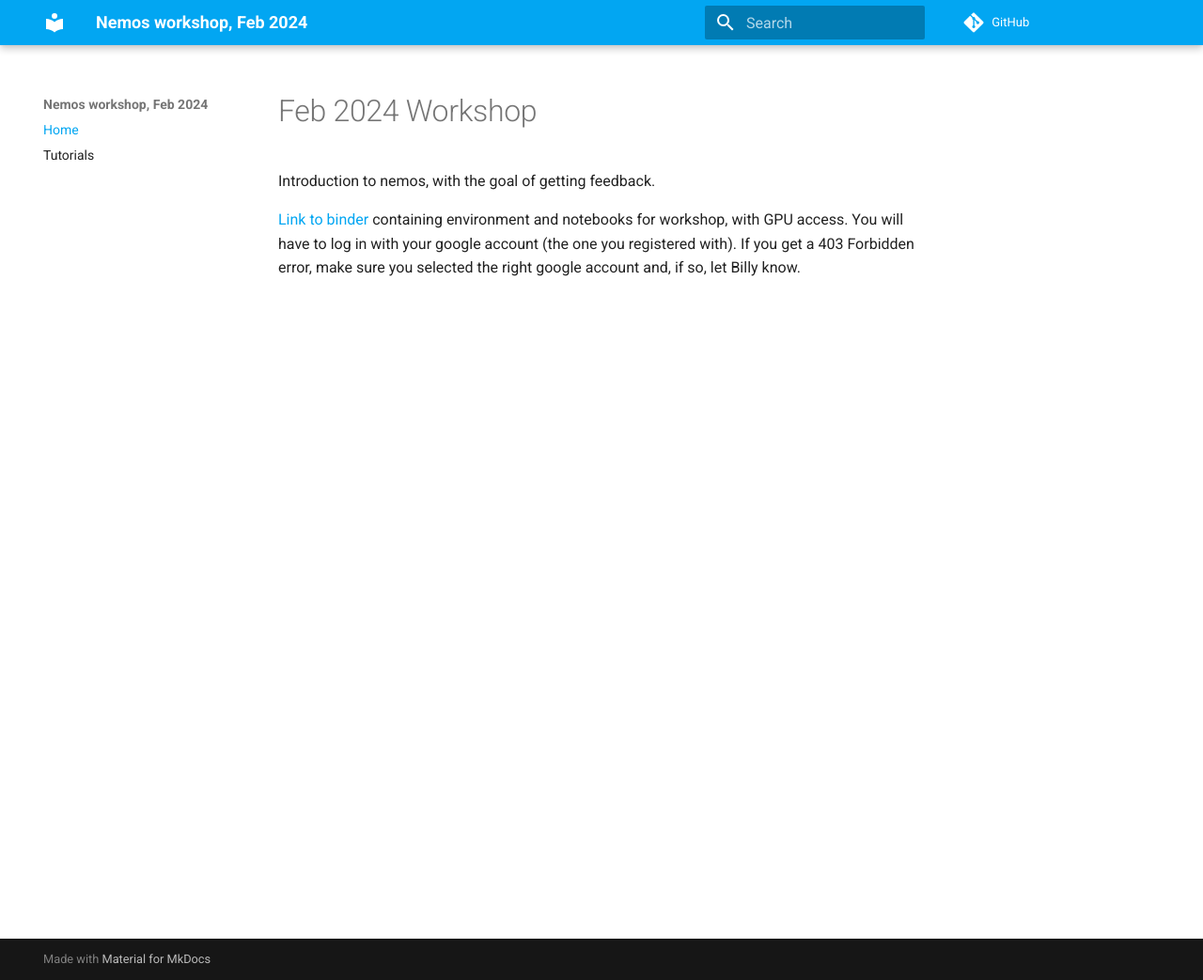
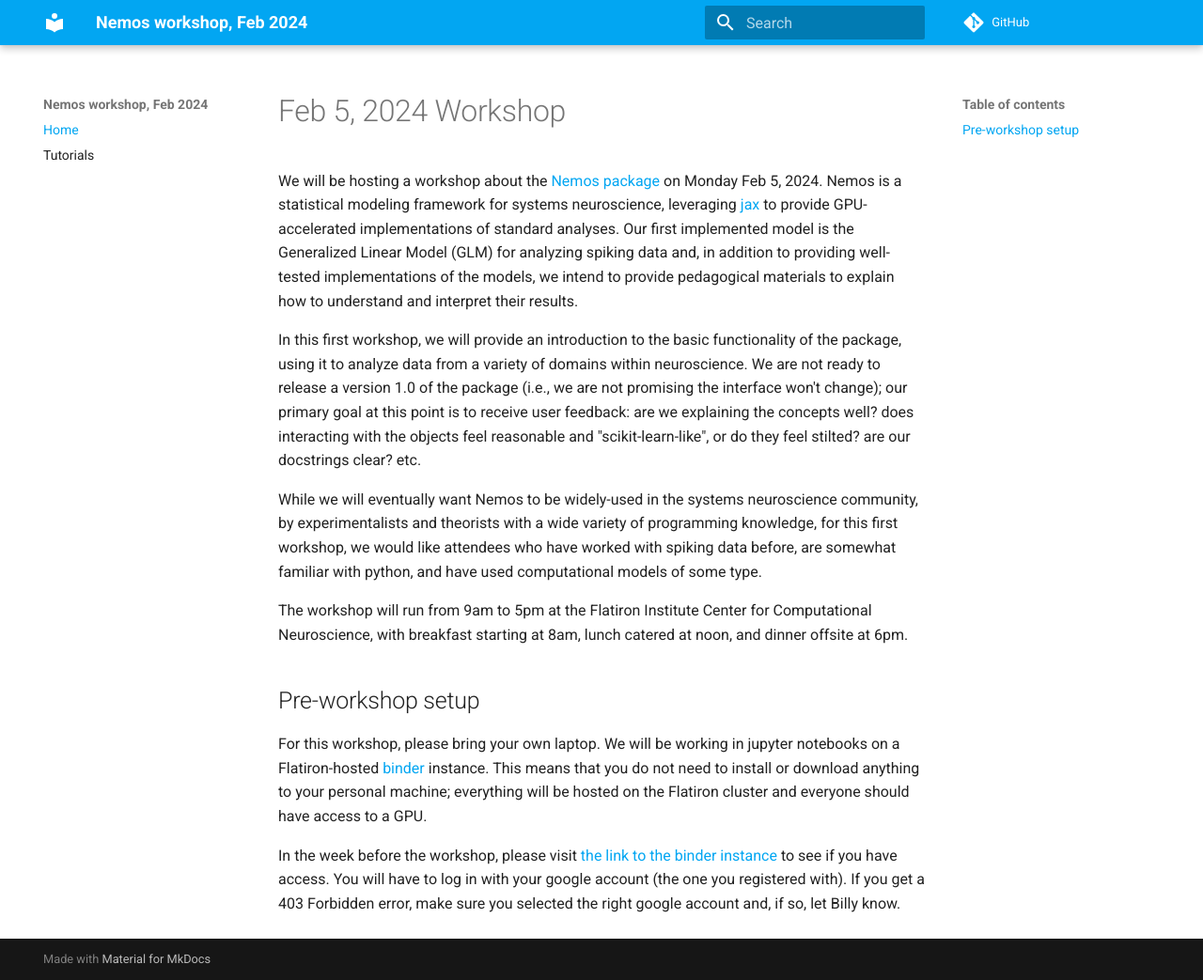
Before and after one commit to flatironinstitute/nemos-workshop-feb-2024, an MkDocs documentation site: the page built from docs/index.md, in a window 1280 px wide and 1043 px high. Shown: the whole window at 94% size. Built offline with MkDocs 1.6.1 and Material for MkDocs 9.7.7, drawn with Linux system fonts in a browser that asks for light colours; nearby versions of some CDN libraries; library files that are not in the unit come from our copies; comment, search, counter and statistics services are not loaded.

Commit message:
updates index

```diff
--- a/docs/index.md
+++ b/docs/index.md
@@ -1,5 +1,15 @@
-# Feb 2024 Workshop
+# Feb 5, 2024 Workshop
 
-Introduction to nemos, with the goal of getting feedback.
+We will be hosting a workshop about the [Nemos package](https://github.com/flatironinstitute/nemos) on Monday Feb 5, 2024. Nemos is a statistical modeling framework for systems neuroscience, leveraging [jax](https://jax.readthedocs.io/) to provide GPU-accelerated implementations of standard analyses. Our first implemented model is the Generalized Linear Model (GLM) for analyzing spiking data and, in addition to providing well-tested implementations of the models, we intend to provide pedagogical materials to explain how to understand and interpret their results.
 
-[Link to binder](https://binder.flatironinstitute.org/~wbroderick/nemos) containing environment and notebooks for workshop, with GPU access. You will have to log in with your google account (the one you registered with). If you get a 403 Forbidden error, make sure you selected the right google account and, if so, let Billy know.
+In this first workshop, we will provide an introduction to the basic functionality of the package, using it to analyze data from a variety of domains within neuroscience. We are not ready to release a version 1.0 of the package (i.e., we are not promising the interface won't change); our primary goal at this point is to receive user feedback: are we explaining the concepts well? does interacting with the objects feel reasonable and "scikit-learn-like", or do they feel stilted? are our docstrings clear? etc.
+
+While we will eventually want Nemos to be widely-used in the systems neuroscience community, by experimentalists and theorists with a wide variety of programming knowledge, for this first workshop, we would like attendees who have worked with spiking data before, are somewhat familiar with python, and have used computational models of some type.
+
+The workshop will run from 9am to 5pm at the Flatiron Institute Center for Computational Neuroscience, with breakfast starting at 8am, lunch catered at noon, and dinner offsite at 6pm.
+
+## Pre-workshop setup
+
+For this workshop, please bring your own laptop. We will be working in jupyter notebooks on a Flatiron-hosted [binder](https://mybinder.readthedocs.io/en/latest/index.html) instance. This means that you do not need to install or download anything to your personal machine; everything will be hosted on the Flatiron cluster and everyone should have access to a GPU.
+
+In the week before the workshop, please visit [the link to the binder instance](https://binder.flatironinstitute.org/~wbroderick/nemos) to see if you have access. You will have to log in with your google account (the one you registered with). If you get a 403 Forbidden error, make sure you selected the right google account and, if so, let Billy know.
```
